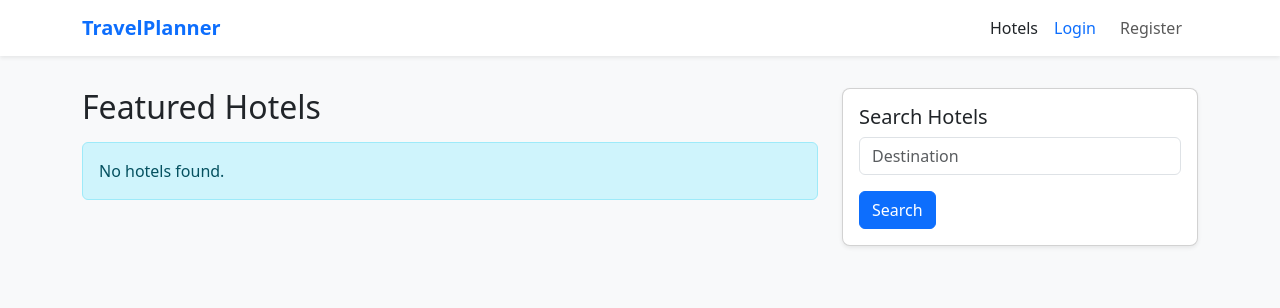
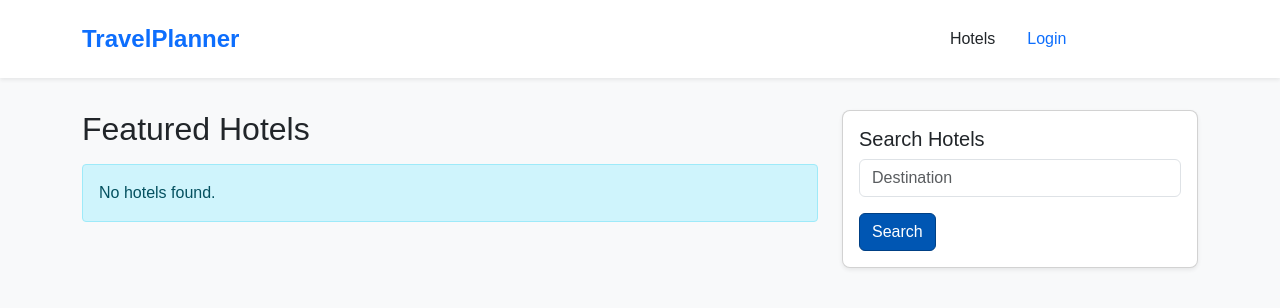
Before and after one commit to tahirpukhta/travel-rag-, a Flask app: page / in a window 1280 px wide. Shown: the top 308 px of the page. Run offline with Flask 3, Linux system fonts and the light colour scheme; data that the repository does not hold is empty; parts of the project's set-up code (start-up, migrations or seed data) failed here and were passed over.

Commit message:
Made few changes to style.css for better UI/UX

```diff
--- a/static/css/style.css
+++ b/static/css/style.css
@@ -1,18 +1,56 @@
+/* General Styles */
 body {
     background-color: #f8f9fa;
+    font-family:'Poppins', sans-serif;
 }
-
+/* Navbar */
+.navbar {
+    margin-bottom: 2rem;
+    padding: 1rem;
+    box-shadow: 0 2px 4px rgba(0,0,0,0.1);
+}
+.navbar-brand {
+    font-size: 1.5rem;
+    font-weight: bold;
+    color: #fff;
+}
+.navbar-nav .nav-link {
+    color: #fff;
+    font-size: 1rem;
+    margin-right: 1rem;
+    transition: color 0.3s ease-in-out;
+}
+.navbar-nav .nav-link:hover{
+    color: #ffd700;
+}
+/* Card Styles*/
 .card {
     margin-bottom: 1.5rem;
     box-shadow: 0 0.125rem 0.25rem rgba(0,0,0,0.075);
     border-radius: 0.5rem;
+    transition: transform 0.3s ease-in-out, box-shadow 0.3s ease-in-out;
 }
-
-.navbar {
-    margin-bottom: 2rem;
-    box-shadow: 0 2px 4px rgba(0,0,0,0.1);
+.card:hover {
+    transform: translateY(-5px);
+    box-shadow: 0 0.25rem 0.5rem rgba(0,0,0,0.15);
 }
-
+/* Alerts */
 .alert {
     margin-top: 1rem;
+    border-radius: 0.25rem;
+    font-weight: 500;
 }
+/* Buttons */
+.btn-primary {
+    background-color: #0056b3;
+    border-color: #004085;
+}
+/* Responsive Navbar*/
+@media (max-width: 768px) {
+    .navbar-nav{
+        text-align: center;
+    }
+    .navbar-nav .nav-link {
+        margin: 0.5rem 0;
+    }
+}
```
